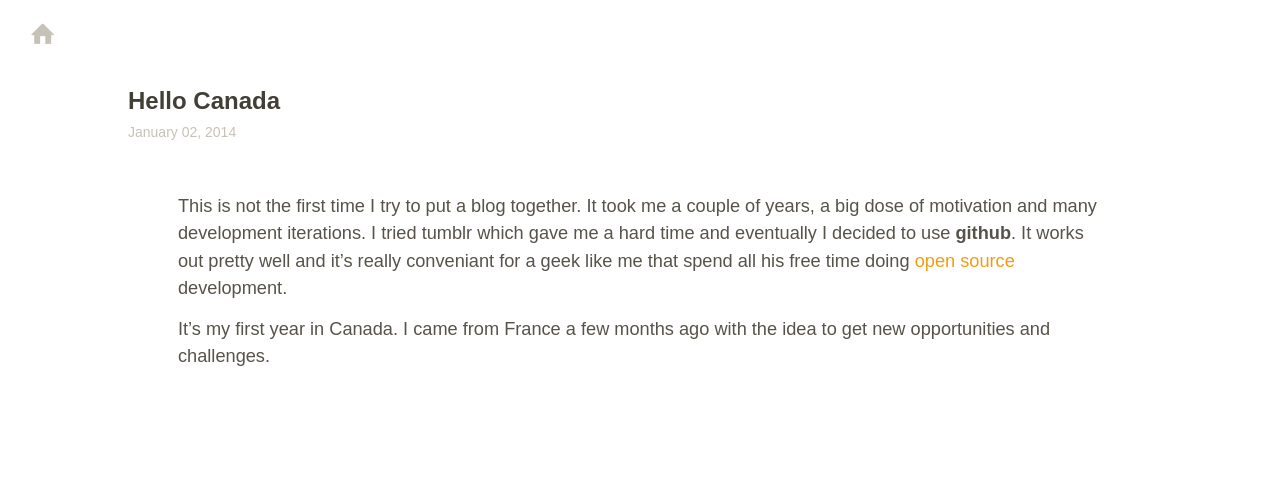
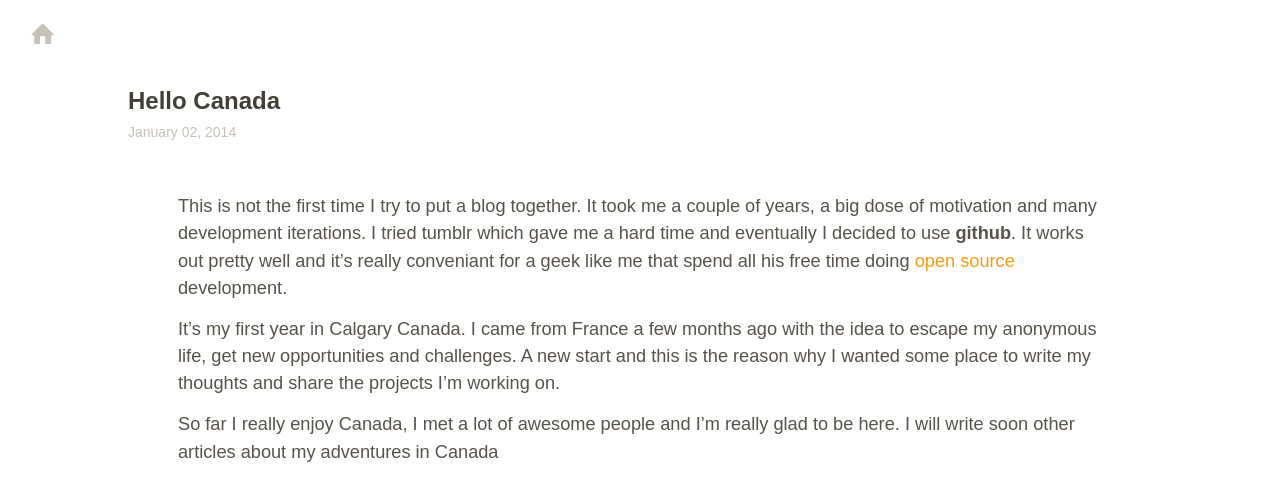
Before and after one commit to bredele/bredele.github.io, a Jekyll site: the page built from _posts/2014-01-02-hello-canada.md, in a window 1280 px wide. Shown: the top 501 px of the page. Built offline with Jekyll 4.4.1, drawn with Linux system fonts in a browser that asks for light colours; Markdown is read by kramdown in place of the engine named in the settings.

Commit message:
update hello canada post

```diff
--- a/_posts/2014-01-02-hello-canada.md
+++ b/_posts/2014-01-02-hello-canada.md
@@ -6,4 +6,6 @@ date: 2014/01/02
 
 This is not the first time I try to put a blog together. It took me a couple of years, a big dose of motivation and many development iterations. I tried tumblr which gave me a hard time and eventually I decided to use **github**. It works out pretty well and it's really conveniant for a geek like me that spend all his free time doing [open source](http://github.com/bredele) development.
 
-It's my first year in Canada. I came from France a few months ago with the idea to get new opportunities and challenges.
+It's my first year in Calgary Canada. I came from France a few months ago with the idea to escape my anonymous life, get new opportunities and challenges. A new start and this is the reason why I wanted some place to write my thoughts and share the projects I'm working on.<!--  I remember my first employer here who said that a foreigner should never speak out in public, well that's kind of my goal and writing this blog is a good start. -->
+
+So far I really enjoy Canada, I met a lot of awesome people and I'm really glad to be here. I will write soon other articles about my adventures in Canada
```
